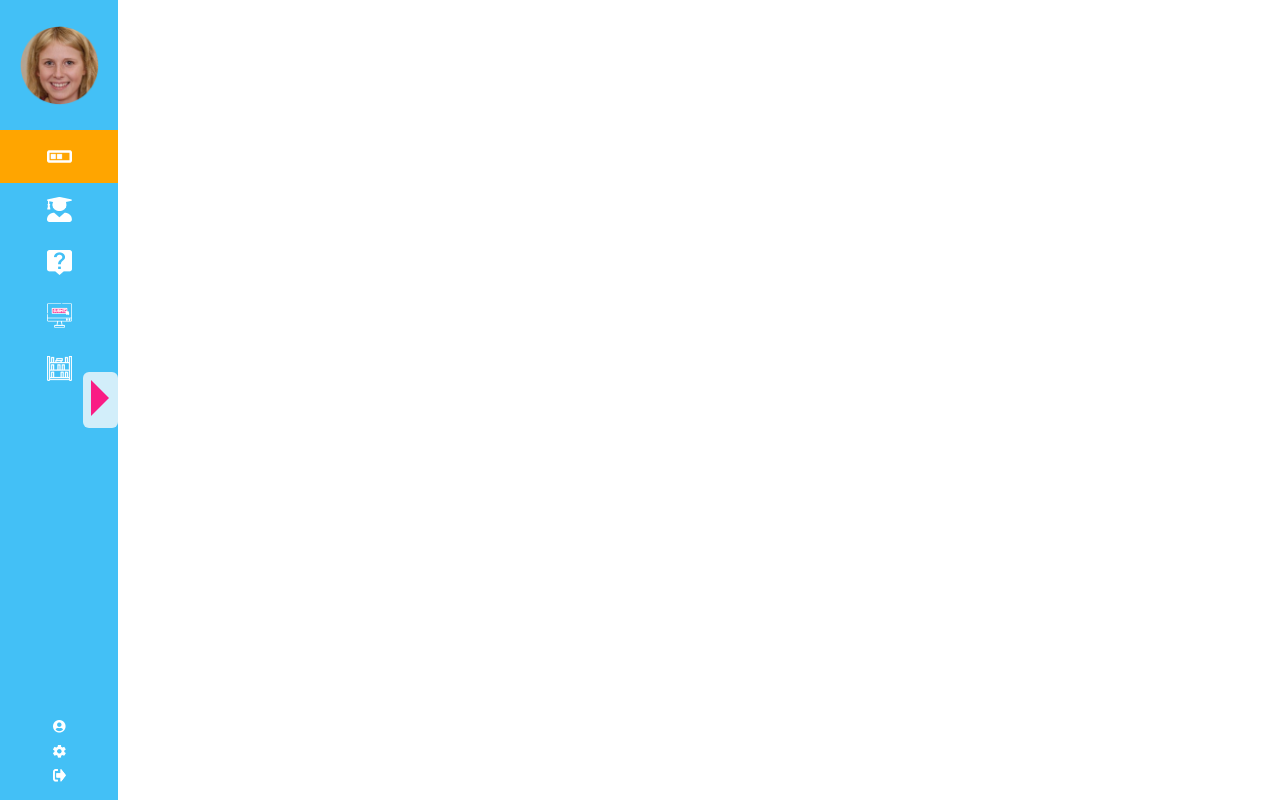
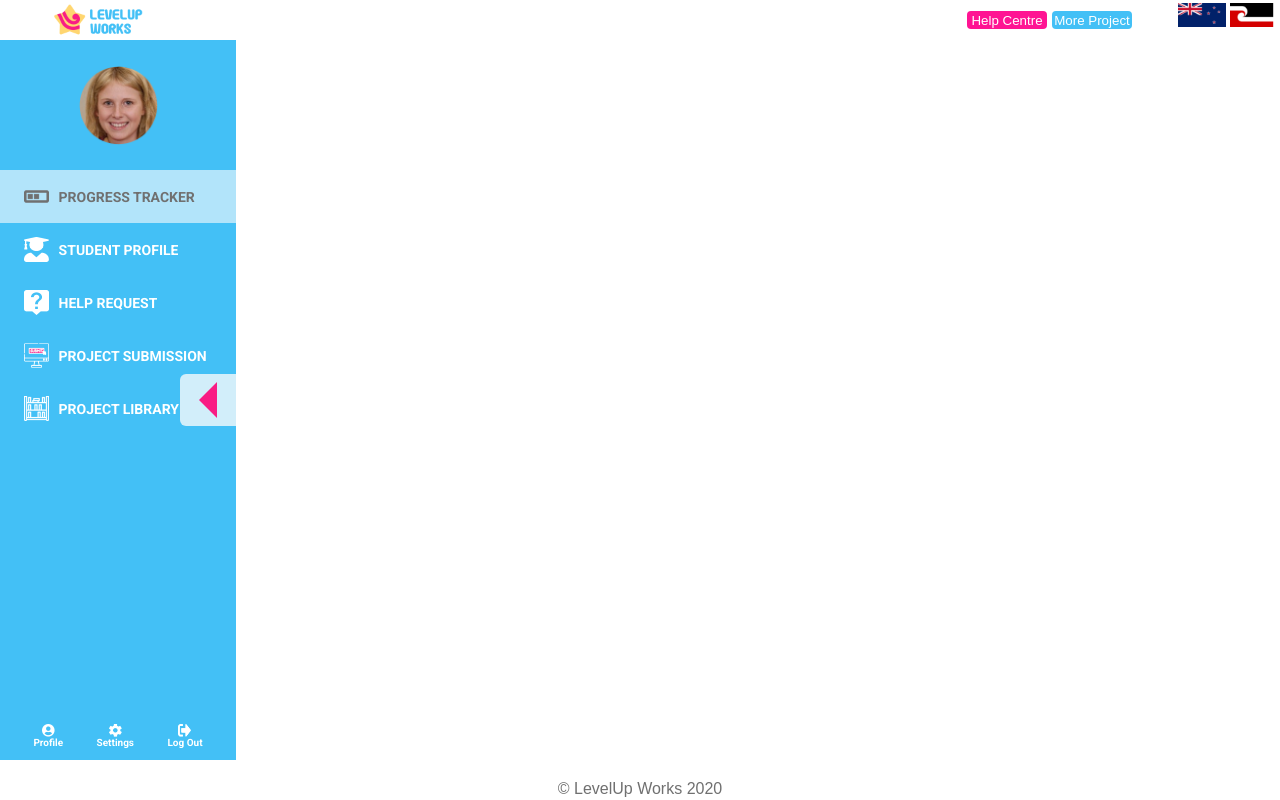
Before and after one commit to Mission-Ready/2502-L4FT17-missionx-frontend-t3, a React (Vite) app: page /teacher-dashboard/progressTracker in a window 1280 px wide. Built offline with nearby package versions, Linux system fonts and the light colour scheme.

Commit message:
after mission 3 Eugene

```diff
--- a/src/common/components/Footer.module.css
+++ b/src/common/Footer.module.css
@@ -14,3 +14,7 @@
     max-width: 1200px;
     margin: 0 auto;
   }
+
+  .container p {
+    font-family: sans-serif;
+  }
--- a/src/common/Header.module.css
+++ b/src/common/Header.module.css
@@ -18,7 +18,7 @@
     display: flex;
     margin: 5px 0;
     gap: 5px;
-    padding: 6px 20px;
+    padding: 6px 40px;
 
 }
 .helpBtn {
--- a/src/common/SideBar.jsx
+++ b/src/common/SideBar.jsx
@@ -6,7 +6,7 @@ export default function SideBar() {
   const [open, setOpen] = useState(true);
 
   return (
-    <div className={`${styles.sideBar} ${open ? styles.smallSideBar : ""}`}>
+    <div className={`${styles.sideBar} ${!open ? styles.smallSideBar : ""}`}>
       <div className={styles.top}>
         <div className={styles.pictureBorder}>
           <img
@@ -16,6 +16,7 @@ export default function SideBar() {
           />
         </div>
 
+        {/* Progress Tracker */}
         <NavLink
           to="progressTracker"
           className={({ isActive }) =>
@@ -24,12 +25,23 @@ export default function SideBar() {
               : styles.navLink
           }
         >
+          {({ isActive }) => (
+            <>
               <img
-            src="/src/assets/TeacherDashboard/progressTracker.png"
+                src={
+                  isActive
+                    ? "/src/assets/TeacherDashboard/progressTrackerSelected.png"
+                    : "/src/assets/TeacherDashboard/progressTracker.png"
+                }
                 alt="progress-tracker"
               />
+
               <p>PROGRESS TRACKER</p>
+            </>
+          )}
         </NavLink>
+
+        {/* Student Profile */}
         <NavLink
           to="studentProfiles"
           className={({ isActive }) =>
@@ -38,12 +50,23 @@ export default function SideBar() {
               : styles.navLink
           }
         >
+          {({ isActive }) => (
+            <>
               <img
-            src="/src/assets/TeacherDashboard/studentProfiles.png"
-            alt="student-profile"
+                src={
+                  isActive
+                    ? "/src/assets/TeacherDashboard/studentProfilesSelected.png"
+                    : "/src/assets/TeacherDashboard/studentProfiles.png"
+                }
+                alt="student-profiles"
               />
+
               <p>STUDENT PROFILE</p>
+            </>
+          )}
         </NavLink>
+
+        {/* Help Request */}
         <NavLink
           to="helpRequest"
           className={({ isActive }) =>
@@ -52,12 +75,23 @@ export default function SideBar() {
               : styles.navLink
           }
         >
+          {({ isActive }) => (
+            <>
               <img
-            src="/src/assets/TeacherDashboard/helpRequests.png"
+                src={
+                  isActive
+                    ? "/src/assets/TeacherDashboard/helpRequestsSelected.png"
+                    : "/src/assets/TeacherDashboard/helpRequests.png"
+                }
                 alt="help-request"
               />
+
               <p>HELP REQUEST</p>
+            </>
+          )}
         </NavLink>
+
+        {/* Project Submission */}
         <NavLink
           to="projectSubmission"
           className={({ isActive }) =>
@@ -66,12 +100,23 @@ export default function SideBar() {
               : styles.navLink
           }
         >
+           {({ isActive }) => (
+            <>
               <img
-            src="/src/assets/TeacherDashboard/projectSubmissions.png"
-            alt="project-submissions"
+                src={
+                  isActive
+                    ? "/src/assets/TeacherDashboard/projectSubmissionsSelected.png"
+                    : "/src/assets/TeacherDashboard/projectSubmissions.png"
+                }
+                alt="project-submission"
               />
+
               <p>PROJECT SUBMISSION</p>
+            </>
+           )}
         </NavLink>
+
+        {/* Project Library */}
         <NavLink
           to="studentProjectLibrary"
           className={({ isActive }) =>
@@ -80,11 +125,20 @@ export default function SideBar() {
               : styles.navLink
           }
         >
+           {({ isActive }) => (
+            <>
               <img
-            src="/src/assets/TeacherDashboard/projectLibrary.png"
+                src={
+                  isActive
+                    ? "/src/assets/TeacherDashboard/projectLibrarySelected.png"
+                    : "/src/assets/TeacherDashboard/projectLibrary.png"
+                }
                 alt="project-library"
               />
+
               <p>PROJECT LIBRARY</p>
+            </>
+           )}
         </NavLink>
       </div>
 
--- a/src/common/SideBar.module.css
+++ b/src/common/SideBar.module.css
@@ -1,7 +1,7 @@
 .sideBar {
   /* Layout Properties */
   width: 236px;
-  height: 100vh;
+  height: 90vh;
   background-color: #43c0f6;
   display: flex;
   flex-direction: column;
@@ -38,7 +38,7 @@
   transition: background-color 0.3s ease-in-out;
 }
 
-.navLink:hover{
+.navLink:hover {
   background-color: #2f82a5;
 }
 
@@ -65,13 +65,16 @@
 
 .arrowBox {
   background-color: #d2eefa;
-  width: 15%;
+  width: 3.5em;
   padding: 8px;
   position: absolute;
   right: 0;
   top: 50%;
   transform: translateY(-50%);
-  border-radius: 6px;
+  border-top-left-radius: 6px;
+  border-bottom-left-radius: 6px;
+  display: flex;
+  justify-content: center;
 }
 
 .footer {
@@ -118,7 +121,7 @@
 }
 
 .smallSideBar .arrowBox {
-  width: 30%;
+  width: 3.5em;
 }
 .smallSideBar .arrowBox img {
   transform: rotate(180deg);
@@ -136,5 +139,9 @@
 }
 
 .navLinkActive {
-  background-color: orange;
+  background-color: #b2e4fa;
 }
+
+.navLinkActive p {
+  color: #707070;
+}
--- a/src/pages/Blue/StudentProfile/StudentProfile.jsx
+++ b/src/pages/Blue/StudentProfile/StudentProfile.jsx
@@ -1,5 +1,4 @@
 import ProfileScreen from "./components/ProfileScreen";
-import SideBar from "../../../common/SideBar";
 import styles from "./StudentProfile.module.css";
 
 const students = [
@@ -67,13 +66,8 @@ const students = [
 
 export default function StudentProfile() {
   return (
-
-
     <>
       <div className={styles.Screen}>
-        <header>
-
-        </header>
         <ProfileScreen students={students} />
       </div>
     </>
--- a/src/pages/Blue/StudentProfile/StudentProfile.module.css
+++ b/src/pages/Blue/StudentProfile/StudentProfile.module.css
@@ -1,3 +1,7 @@
 .Screen{
+  background-color: #B2E4FA;
+  width: 100%;
   display: flex;
+  justify-content: center;
+  align-items: center;
 }
--- a/src/pages/Blue/StudentProfile/components/Card.module.css
+++ b/src/pages/Blue/StudentProfile/components/Card.module.css
@@ -1,9 +1,8 @@
 .card {
   /* Layout Properties */
-  top: 204px;
-  left: 373px;
-  width: 193px;
-  height: 182px;
+  width: 9vw;
+  height: auto;
+  aspect-ratio: 1 / 1;
   /* UI Properties */
   background: transparent url("img/Rectangle 256.png") 0% 0% no-repeat
     padding-box;
@@ -19,10 +18,8 @@
 
 .image {
   /* Layout Properties */
-  top: 223px;
-  left: 417px;
-  width: 104px;
-  height: 105px;
+  width: 55%;
+  height: auto;
   /* UI Properties */
   background: transparent url("img/Ellipse 38.png") 0% 0% no-repeat padding-box;
   opacity: 1;
@@ -30,17 +27,15 @@
 
 .name {
   /* Layout Properties */
-  top: 345px;
-  left: 377px;
-  width: 187px;
-  height: 32px;
+  width: 100%;
+  margin-top: 15px;
   /* UI Properties */
   background: transparent url("img/AIDEN ANDREWS.png") 0% 0% no-repeat
     padding-box;
   opacity: 1;
   text-align: center;
   color: #707070;
-  font-size: 14px;
+  font-size: 0.8vw;
   font-family: "Roboto", sans-serif;
   font-weight: 600;
 }
--- a/src/pages/Blue/StudentProfile/components/ProfileScreen.module.css
+++ b/src/pages/Blue/StudentProfile/components/ProfileScreen.module.css
@@ -8,8 +8,8 @@
   /* Layout Properties */
   top: 109px;
   left: 166px;
-  width: 1717px;
-  height: 860px;
+  width: 90%;
+  height: 90%;
   border-radius: 30px;
 }
 
--- a/src/pages/Brown/ProjectSubmission/ProjectSubmission.jsx
+++ b/src/pages/Brown/ProjectSubmission/ProjectSubmission.jsx
@@ -1,7 +1,7 @@
 import React, { useState } from "react"; // Import React and useState
 import Header from '../../../common/components/Header.jsx';
 import SideBar from '../../../common/components/SideBar.jsx';
-import Footer from '../../../common/components/Footer.jsx';
+import Footer from '../../../common/Footer.jsx';
 import styles from "./components/ProjectSubmission.module.css"; // Import CSS styles
 import studentProjectsData from "../../../pages/Brown/ProjectSubmission/studentProjectsData.js"; // Import project data
 import studentData from "../../../pages/Brown/ProjectSubmission/studentData.js"; // Import student data
--- a/src/pages/TeacherDashboard/TeacherDashboard.jsx
+++ b/src/pages/TeacherDashboard/TeacherDashboard.jsx
@@ -1,12 +1,21 @@
 import { Outlet } from "react-router-dom";
 import SideBar from "../../common/SideBar";
-import styles from "./TeacherDashboard.module.css"
-
+import Header from "../../common/Header";
+import styles from "./TeacherDashboard.module.css";
+import Footer from "../../common/Footer";
 export default function TeacherDashboard() {
   return (
-    <div className= {styles.wholeScreen}>
-      <SideBar></SideBar>
-      <Outlet />
-    </div>
+    <>
+      <header>
+        <Header />
+      </header>
+      <div className={styles.wholeScreen}>
+        <SideBar></SideBar>
+        <Outlet />
+      </div>
+      <footer>
+        <Footer></Footer>
+      </footer>
+    </>
   );
 }
--- a/src/pages/Turqoise/HelpRequest/HelpRequest.jsx
+++ b/src/pages/Turqoise/HelpRequest/HelpRequest.jsx
@@ -3,7 +3,7 @@ import styles from "./Helprequest.module.css"
 /* import TestNav from '../../../common/TestNav' */
 import Header from '../../../common/Header';
 import SideBar from '../../../common/SideBar';
-import Footer from '../../../common/components/Footer';
+import Footer from '../../../common/Footer';
 
 export default function HelpRequest() {
   return (
```
Also changed, not shown: src/common/Footer.jsx (renamed from src/common/components/Footer.jsx). Lines whose indentation alone changed are shown as unchanged.
